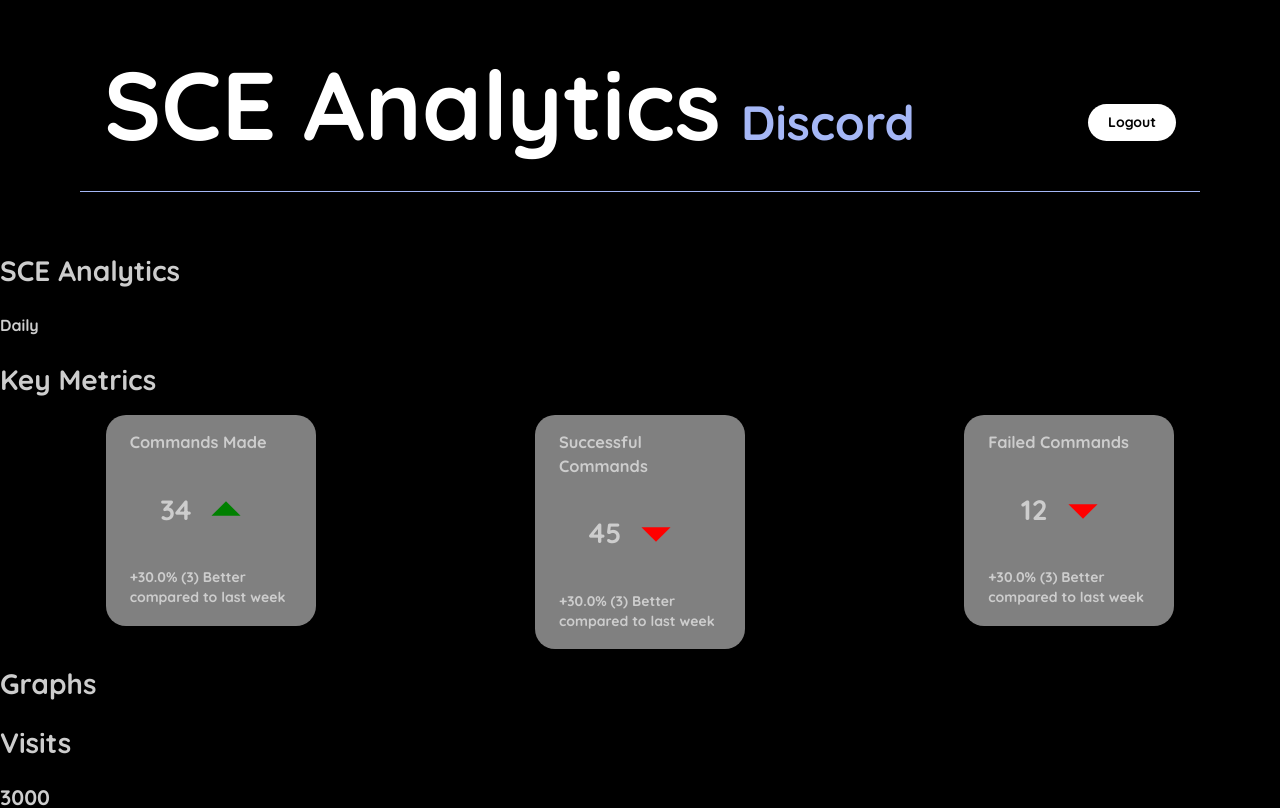
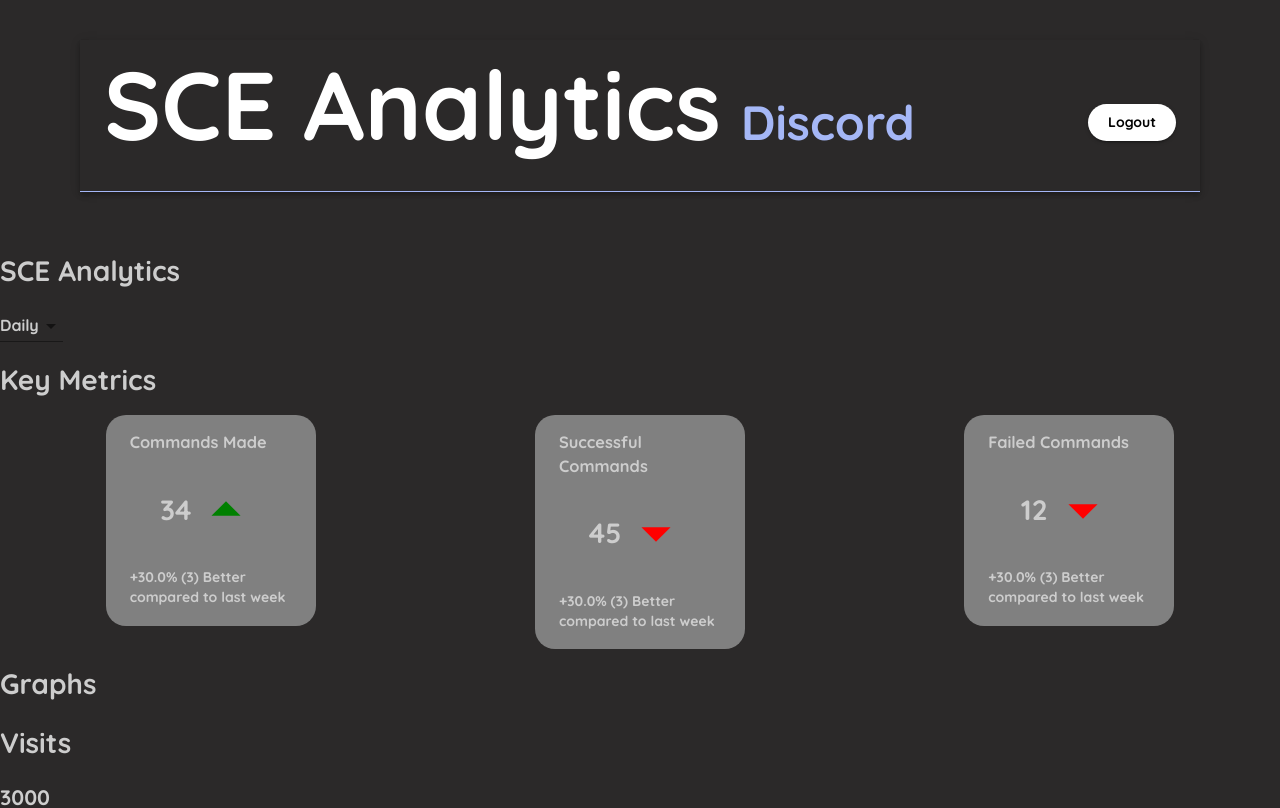
Before and after one commit to SCE-Development/Skylab-Explorer, a Next.js app: page /analytics/discord in a window 1280 px wide. Shown: the top 808 px of the page. Built offline with nearby package versions, Linux system fonts and the light colour scheme.

Commit message:
Change background color to lighter one

```diff
--- a/Components/CoreV4AppBar.tsx
+++ b/Components/CoreV4AppBar.tsx
@@ -21,7 +21,7 @@ const CoreV4Typography = withStyles({
 
 const BlackAppBar = withStyles({
   root: {
-    background: "#000000"
+    background: "#2b2929"
   }
 })(AppBar);
 
--- a/Components/DiscordAppBar.tsx
+++ b/Components/DiscordAppBar.tsx
@@ -20,7 +20,7 @@ const DiscordTypography = withStyles({
 
 const BlackAppBar = withStyles({
   root: {
-    background: "#000000"
+    background: "#2b2929"
   }
 })(AppBar);
 
--- a/styles/theme.tsx
+++ b/styles/theme.tsx
@@ -11,7 +11,7 @@ const theme = createMuiTheme({
       contrastText: '#E5E5E5',
     },
     background: {
-       default: '#000000',
+       default: '#2b2929',
     },
   },
   typography: {
```
